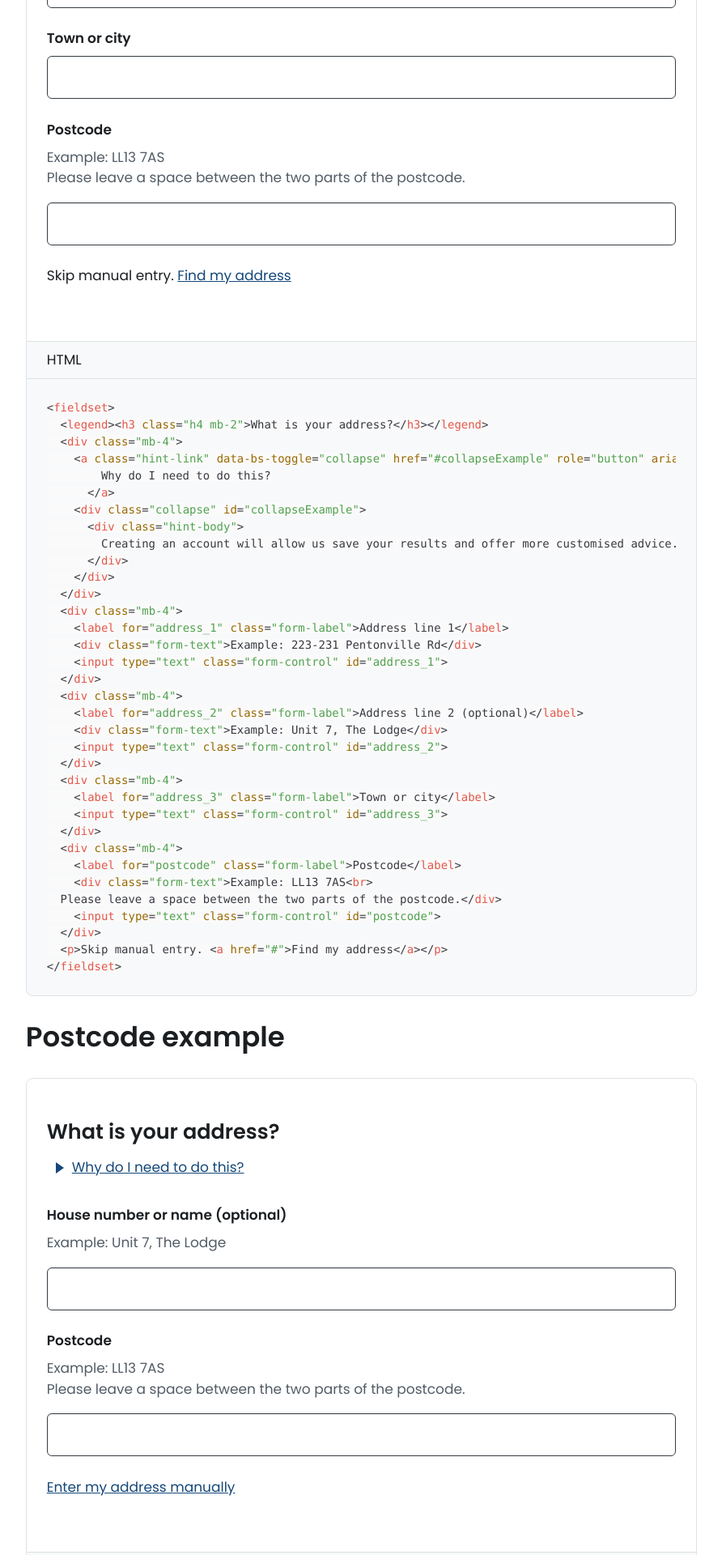
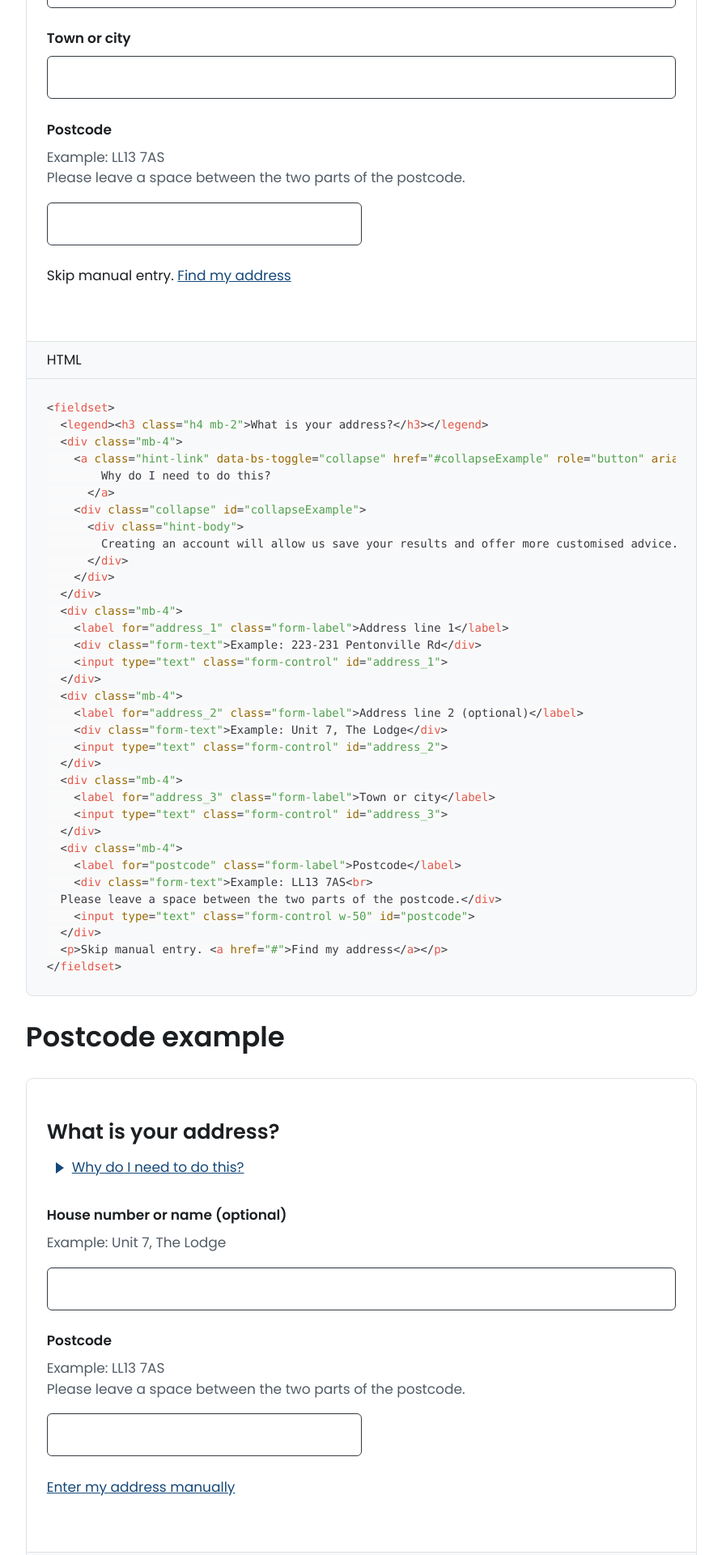
Before and after one commit to Energy-Saving-Trust/Design-System, a Jekyll site: the page built from patterns/address.md, in a window 1280 px wide. Shown: the part 750-2670 px from the top of the page at 81% size, without its empty margins (336-1228 px from the left). Built offline with Jekyll 4.4.1, drawn with Linux system fonts in a browser that asks for light colours; nearby versions of some CDN libraries; some of the changed text lies outside the part shown.

Commit message:
fixes #42

```diff
--- a/_sass/est/forms/_form-control.scss
+++ b/_sass/est/forms/_form-control.scss
@@ -41,6 +41,10 @@
       // Avoid using mixin so we can pass custom focus shadow properly
       box-shadow: 0 0 0 2px $focus-color-light, 0 0 0 4px $focus-color-dark;
     }
+  }
+
+  &.w-50 {
+    min-width: 250px;
   }
 
   // Add some height to date inputs on iOS
--- a/patterns/address.md
+++ b/patterns/address.md
@@ -43,7 +43,7 @@ Address finder documentation goes here.
     <label for="postcode" class="form-label">Postcode</label>
     <div class="form-text">Example: LL13 7AS<br>
   Please leave a space between the two parts of the postcode.</div>
-    <input type="text" class="form-control" id="postcode">
+    <input type="text" class="form-control w-50" id="postcode">
   </div>
   <p>Skip manual entry. <a href="#">Find my address</a></p>
 </fieldset>
@@ -74,7 +74,7 @@ Address finder documentation goes here.
   <label for="postcode" class="form-label">Postcode</label>
   <div class="form-text">Example: LL13 7AS<br>
 Please leave a space between the two parts of the postcode.</div>
-  <input type="text" class="form-control" id="postcode">
+  <input type="text" class="form-control w-50" id="postcode">
 </div>
 <p><a href="#">Enter my address manually</a></p>
 {% endcapture %}
```
Also changed, not shown: testing/question.md (+2 -2 lines).
